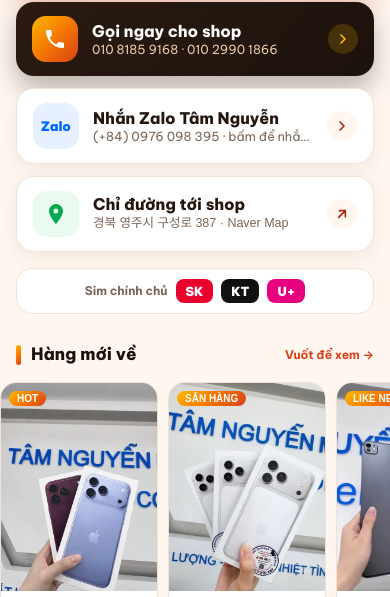
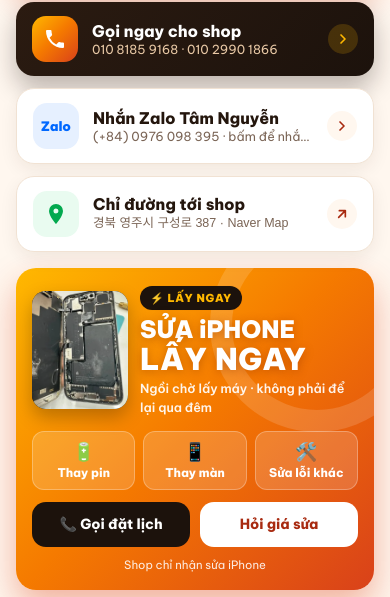
Before and after one commit to error886/tn-mobile-bio, a plain HTML site: page index.html in a window 390 px wide. Shown: the part 469-1066 px from the top of the page. Drawn offline with Linux system fonts and the light colour scheme.

Commit message:
Highlight same-day iPhone repair near the top
Co-Authored-By: Claude Opus 5.5 <noreply@anthropic.com>

```diff
--- a/index.html
+++ b/index.html
@@ -205,6 +205,26 @@
   .giftcard p{font-size:12.5px;color:var(--muted);margin-top:4px;line-height:1.45}
 
 
+  /* ===== Sửa iPhone lấy ngay ===== */
+  .repair{position:relative;overflow:hidden;margin-top:16px;border-radius:var(--radius);background:var(--metal);color:#fff;padding:16px;box-shadow:0 16px 34px rgba(217,65,26,.38)}
+  .repair::before{content:"";position:absolute;right:-50px;top:-50px;width:170px;height:170px;border-radius:50%;border:22px solid rgba(255,255,255,.14)}
+  .repair .top{position:relative;display:flex;gap:12px;align-items:center}
+  .repair .pic{flex:none;width:96px;height:118px;border:0;padding:0;border-radius:14px;overflow:hidden;cursor:zoom-in;box-shadow:0 8px 18px rgba(0,0,0,.25);background:var(--night)}
+  .repair .pic img{width:100%;height:100%;object-fit:cover}
+  .repair .flash{display:inline-flex;align-items:center;gap:5px;font-size:11px;font-weight:900;letter-spacing:.6px;text-transform:uppercase;background:var(--night);color:var(--gold);padding:4px 10px;border-radius:999px;animation:blink 1.6s ease-in-out infinite}
+  @keyframes blink{50%{box-shadow:0 0 0 6px rgba(28,18,12,.15)}}
+  .repair h3{font-size:24px;font-weight:900;line-height:1.08;margin-top:7px;text-shadow:0 2px 10px rgba(120,30,0,.35)}
+  .repair h3 span{display:block;font-size:30px;color:#fff;letter-spacing:.5px}
+  .repair .lead{font-size:12.5px;font-weight:600;color:rgba(255,255,255,.92);margin-top:4px}
+  .fixes{position:relative;display:grid;grid-template-columns:repeat(3,1fr);gap:8px;margin-top:14px}
+  .fixes div{background:rgba(255,255,255,.16);border:1px solid rgba(255,255,255,.28);border-radius:12px;padding:9px 6px;text-align:center;font-size:12px;font-weight:800;line-height:1.25}
+  .fixes i{display:block;font-style:normal;font-size:18px;margin-bottom:2px}
+  .repair .row-btns{margin-top:12px}
+  .repair .btn.dark{background:var(--night);color:#fff}
+  .repair .btn.light{background:#fff;color:var(--rust)}
+  .repair small.only{position:relative;display:block;margin-top:9px;font-size:11.5px;color:rgba(255,255,255,.88);text-align:center}
+  @media (prefers-reduced-motion:reduce){.repair .flash{animation:none}}
+
   /* ===== Modal ảnh ===== */
   .modal{position:fixed;inset:0;background:rgba(20,10,4,.88);display:none;align-items:center;justify-content:center;padding:16px;z-index:50}
   .modal.open{display:flex}
@@ -276,6 +296,27 @@
     </a>
   </nav>
 
+  <section class="repair reveal" id="sua-iphone">
+    <div class="top">
+      <button class="pic" type="button" data-zoom="assets/repair.webp" data-cap="Sửa iPhone tại Tâm Nguyễn Mobile"><img src="assets/repair.webp" alt="iPhone đang được sửa tại shop" loading="lazy"></button>
+      <div>
+        <span class="flash">⚡ Lấy ngay</span>
+        <h3>SỬA iPHONE<span>LẤY NGAY</span></h3>
+        <p class="lead">Ngồi chờ lấy máy · không phải để lại qua đêm</p>
+      </div>
+    </div>
+    <div class="fixes">
+      <div><i>🔋</i>Thay pin</div>
+      <div><i>📱</i>Thay màn</div>
+      <div><i>🛠️</i>Sửa lỗi khác</div>
+    </div>
+    <div class="row-btns">
+      <a class="btn dark" href="tel:+821081859168">📞 Gọi đặt lịch</a>
+      <a class="btn light" href="https://www.facebook.com/share/1FQ3YDHGtS/?mibextid=wwXIfr" target="_blank" rel="noopener">Hỏi giá sửa</a>
+    </div>
+    <small class="only">Shop chỉ nhận sửa iPhone</small>
+  </section>
+
   <div class="carriers">Sim chính chủ <b class="sk">SK</b><b class="kt">KT</b><b class="lg">U+</b></div>
 
   <section class="reveal">
@@ -303,7 +344,7 @@
     <div class="services">
       <div class="svc"><div class="si"><svg viewBox="0 0 24 24" fill="none" stroke="currentColor" stroke-width="2" stroke-linecap="round"><rect x="6" y="2" width="12" height="20" rx="3"/><path d="M11 18h2"/></svg></div><b>Điện thoại</b><small>Chính hãng</small></div>
       <div class="svc"><div class="si"><svg viewBox="0 0 24 24" fill="none" stroke="currentColor" stroke-width="2" stroke-linecap="round"><rect x="4" y="4" width="16" height="11" rx="2"/><path d="M2 19h20"/></svg></div><b>iPad · MacBook</b><small>Cũ &amp; mới</small></div>
-      <div class="svc"><div class="si"><svg viewBox="0 0 24 24" fill="none" stroke="currentColor" stroke-width="2" stroke-linecap="round" stroke-linejoin="round"><path d="M14.7 6.3a4 4 0 0 0-5.4 5.4L3 18l3 3 6.3-6.3a4 4 0 0 0 5.4-5.4l-2.5 2.5-2.4-.6-.6-2.4z"/></svg></div><b>Sửa iPhone</b><small>Thay pin</small></div>
+      <div class="svc"><div class="si"><svg viewBox="0 0 24 24" fill="none" stroke="currentColor" stroke-width="2" stroke-linecap="round" stroke-linejoin="round"><path d="M14.7 6.3a4 4 0 0 0-5.4 5.4L3 18l3 3 6.3-6.3a4 4 0 0 0 5.4-5.4l-2.5 2.5-2.4-.6-.6-2.4z"/></svg></div><b>Sửa iPhone</b><small>Lấy ngay</small></div>
       <div class="svc"><div class="si"><svg viewBox="0 0 24 24" fill="none" stroke="currentColor" stroke-width="2" stroke-linejoin="round"><path d="M7 2h7l5 5v13a2 2 0 0 1-2 2H7a2 2 0 0 1-2-2V4a2 2 0 0 1 2-2z"/><rect x="8.5" y="11" width="7" height="7" rx="1"/></svg></div><b>Sim 4G · 5G</b><small>Toàn quốc</small></div>
       <div class="svc"><div class="si"><svg viewBox="0 0 24 24" fill="none" stroke="currentColor" stroke-width="2" stroke-linecap="round"><path d="M2 8.5a15 15 0 0 1 20 0M5 12a10 10 0 0 1 14 0M8.5 15.5a5 5 0 0 1 7 0"/><circle cx="12" cy="19" r="1.2" fill="currentColor"/></svg></div><b>Lắp WiFi</b><small>Miễn phí</small></div>
       <div class="svc"><div class="si"><svg viewBox="0 0 24 24" fill="none" stroke="currentColor" stroke-width="2" stroke-linecap="round" stroke-linejoin="round"><path d="M12 21s-7-4.4-9.3-9A5.4 5.4 0 0 1 12 6.3 5.4 5.4 0 0 1 21.3 12C19 16.6 12 21 12 21z"/></svg></div><b>Hỗ trợ</b><small>Nhiệt tình</small></div>
@@ -356,7 +397,7 @@
         <li><span>Hỗ trợ nhiệt tình – nhanh gọn – giá tốt</span></li>
         <li><span>Đổi máy cũ <em>lên đời</em>, điện thoại – iPad – MacBook <em>giá tốt</em></span></li>
         <li><span>Làm sim chính chủ <em>nhanh gọn</em>, đủ 3 nhà mạng SK · KT · U+</span></li>
-        <li><span>Chỉ nhận sửa <em>iPhone</em>: thay pin, thay màn lấy nhanh</span></li>
+        <li><span>Sửa <em>iPhone lấy ngay</em>: thay pin, thay màn tại chỗ</span></li>
       </ul>
       <button class="poster" type="button" data-zoom="assets/poster.webp" data-cap="Lên sim chính chủ FREE – nhận quà cực đã">
         <img src="assets/poster.webp" alt="Poster quà tặng khi lên sim chính chủ" loading="lazy"><span>Xem quà tặng</span>
```
Also changed, not shown: assets/repair.webp (added).
